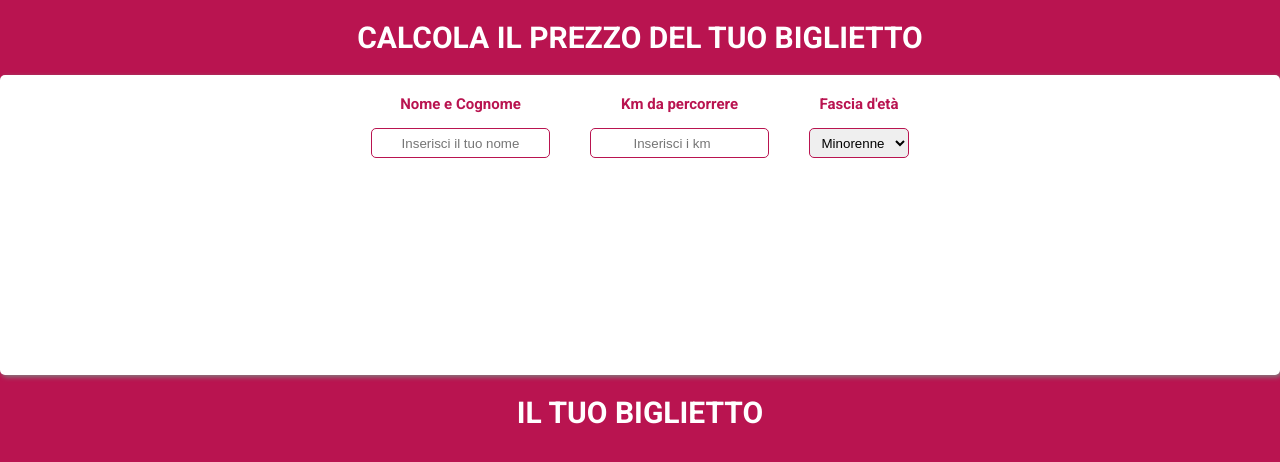
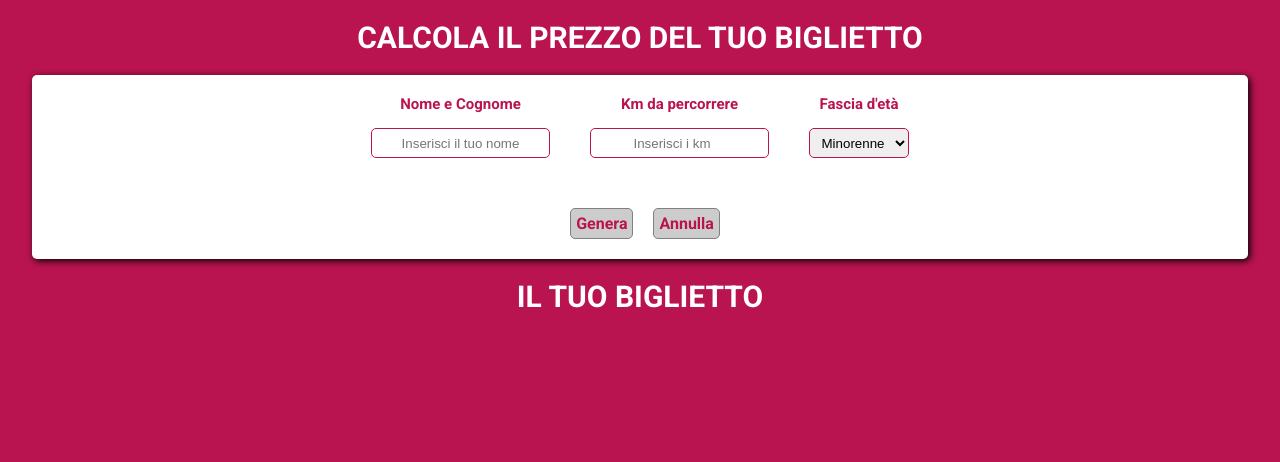
Before and after one commit to gianniruggiero/js-biglietto-treno-form, a plain HTML site: page index.html in a window 1280 px wide. Drawn offline with Linux system fonts and the light colour scheme.

Commit message:
impostati button sezione input utente

```diff
--- a/css/style.css
+++ b/css/style.css
@@ -16,18 +16,20 @@ h2 {
 }
 
 .wrapper_gen {
-  width: 1280px;
+  max-width: 1280px;
   margin: auto;
   text-align: center;
 }
 
+/* SEZIONE INPUT UTENTE */
+
 .tkt_input {
-  width: 100%;
-  height: 300px;
+  width: calc(100% - 5%) ;
   background-color: #fff;
   border-radius: 5px;
-  box-shadow: 2px 2px 5px grey;
+  box-shadow: 2px 2px 7px #000;
   padding: 20px;
+  margin: auto;
 }
 
 .input_line {
@@ -58,3 +60,39 @@ h2 {
 .input_line input::placeholder {
   text-align: center;
 }
+
+.input_line input:focus, .input_line select:focus {
+  color: #fff;
+  background-color: #B91450;
+  border: 2px solid black;
+}
+
+.input_line input:focus::placeholder {
+  color: #fff;
+}
+
+.btn {
+  color: #B91450;
+  background-color: #cccccc;
+  border: 1px solid #808080;
+  padding: 5px;
+  margin: 50px 0px 0px 10px;
+  border-radius: 5px;
+  font-weight: bold;
+  cursor: pointer;
+}
+
+.btn:hover {
+  color: #fff;
+  background-color: grey;
+}
+
+#btn_genera {
+  margin-right: 10px;
+}
+
+#btn_annulla {
+  margin-left: 10px;
+}
+
+/* inserire media query sezione input utente < 650px */
--- a/index.html
+++ b/index.html
@@ -40,6 +40,12 @@
           <!-- /input fascia d'eta -->
         </div>
         <!-- input line 1 -->
+        <!-- input line 2 -->
+        <div class="input_line">
+          <div id="btn_genera" class="btn">Genera</div>
+          <div id="btn_annulla" class="btn">Annulla</div>
+        </div>
+        <!-- /input line 2 -->
       </div>
       <!-- /sezione input info per generare biglietto      -->
 
```
